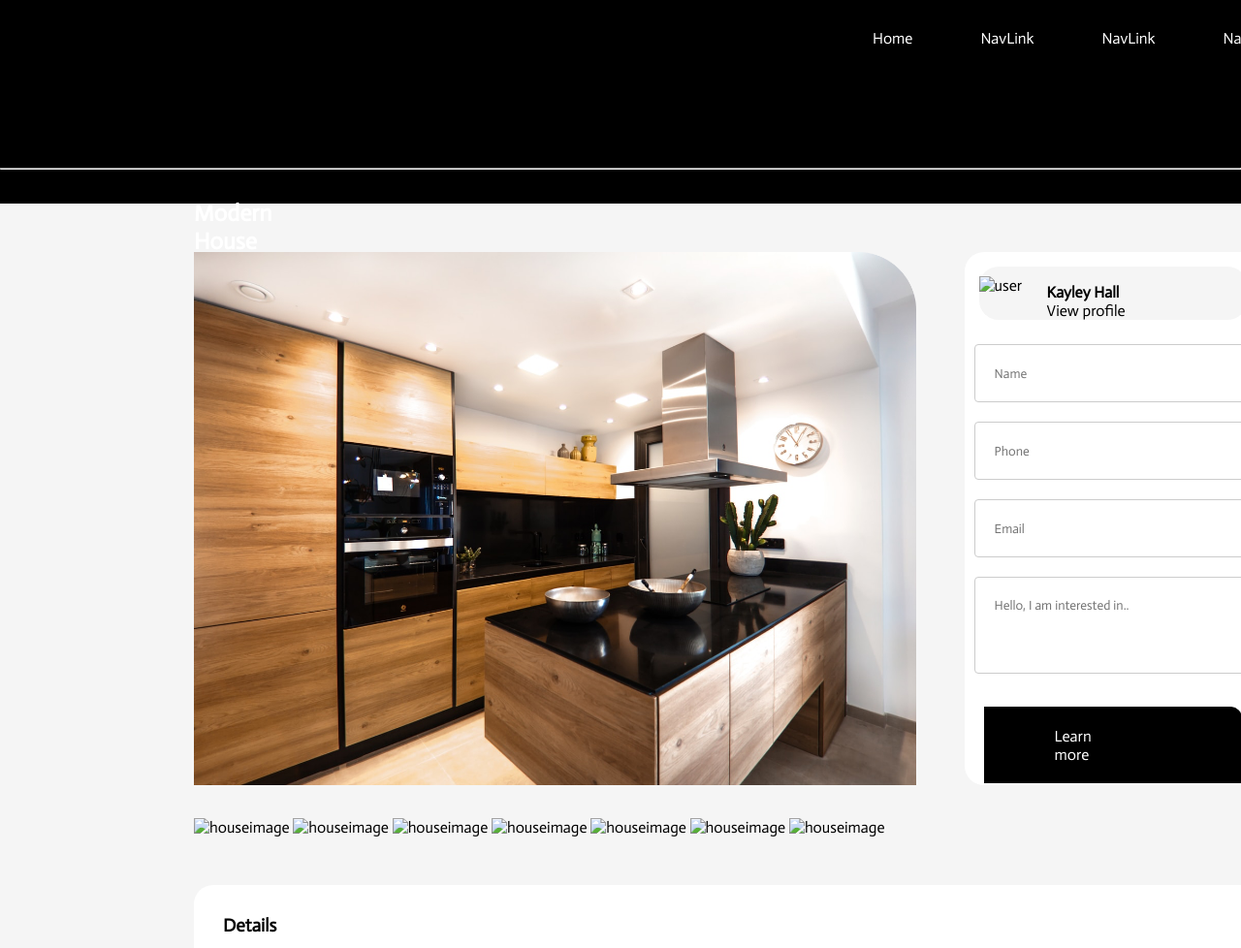
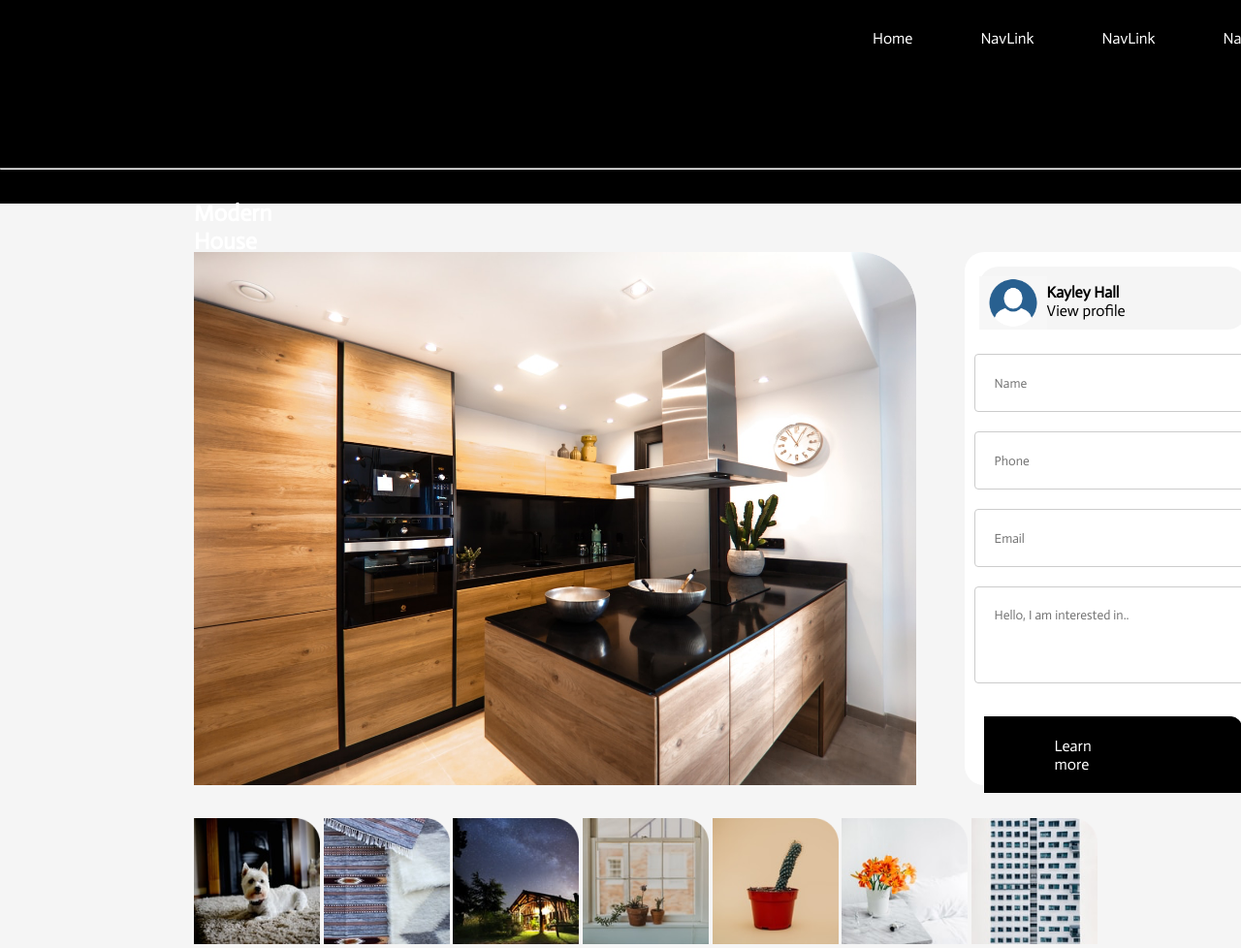
Before and after one commit to eliudkw/movers_landing_page, a plain HTML site: page movers.html in a window 1280 px wide. Shown: the top 978 px of the page at 97% size. Drawn offline with Linux system fonts and the light colour scheme; the site is published under a folder, as on GitHub Pages, so addresses that start at the root find nothing; a web font is replaced by a local one.

Commit message:
style sliding images

```diff
--- a/assests/css/styles.css
+++ b/assests/css/styles.css
@@ -83,7 +83,7 @@
 }
 .img-1 img{
    background-size: contain;
-    border: 3px solid peru;
+    /*border: 3px solid peru;*/
     /*margin: 10px;*/
     /*width: 40vw;*/
     height: 60vh;
--- a/movers.html
+++ b/movers.html
@@ -48,7 +48,7 @@
     <div class="profile">
       <form action="">
         <div class="profile-img">
-          <img src="/assests/images/user.png" alt="user">
+          <img src="./assests/images/user.png" alt="user">
           <div class="kaylee">
             <h4>Kayley Hall</h4>
             <p>View profile</p>
@@ -66,13 +66,13 @@
   </div>
 
   <div class="slid-show">
-    <img src="/assests/images/Rectangle.png" alt="houseimage">
-    <img src="/assests/images/Rectangle-1.png" alt="houseimage">
-    <img src="/assests/images/Rectangle-2.png" alt="houseimage">
-    <img src="/assests/images/Rectangle-3.png" alt="houseimage">
-    <img src="/assests/images/Rectangle-4.png" alt="houseimage">
-    <img src="/assests/images/Rectangle-5.png" alt="houseimage">
-    <img src="/assests/images/Rectangle-6.png" alt="houseimage">
+    <img src="./assests/images/Rectangle.png" alt="houseimage">
+    <img src="./assests/images/Rectangle-1.png" alt="houseimage">
+    <img src="./assests/images/Rectangle-2.png" alt="houseimage">
+    <img src="./assests/images/Rectangle-3.png" alt="houseimage">
+    <img src="./assests/images/Rectangle-4.png" alt="houseimage">
+    <img src="./assests/images/Rectangle-5.png" alt="houseimage">
+    <img src="./assests/images/Rectangle-6.png" alt="houseimage">
   </div>
 
   <div class="details">
```
